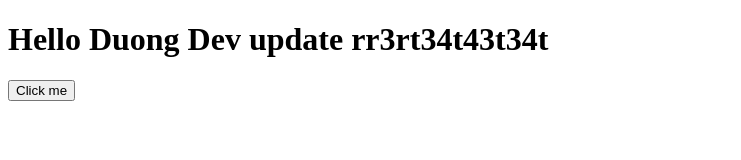
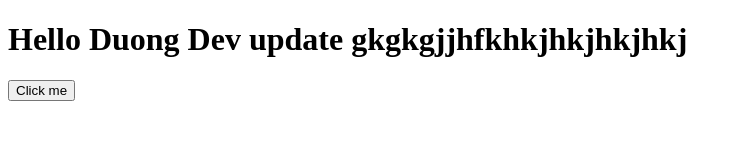
Before and after one commit to byline2009/javascript-15032025, a plain HTML site: page index.html in a window 1280 px wide. Shown: the whole page, without its empty margins (0-741 px from the left). Drawn offline with Linux system fonts and the light colour scheme.

Commit message:
update layout 2

```diff
--- a/index.html
+++ b/index.html
@@ -7,7 +7,7 @@
     <script src="./main.js"></script>
   </head>
   <body>
-    <h1>Hello Duong Dev update rr3rt34t43t34t</h1>
+    <h1>Hello Duong Dev update gkgkgjjhfkhkjhkjhkjhkj</h1>
     <button onclick="sayHello()">Click me</button>
   </body>
 </html>
```
